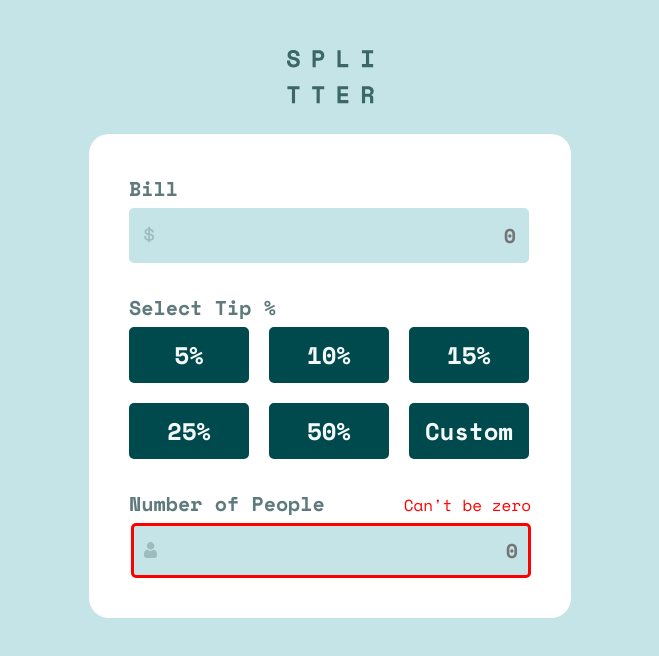
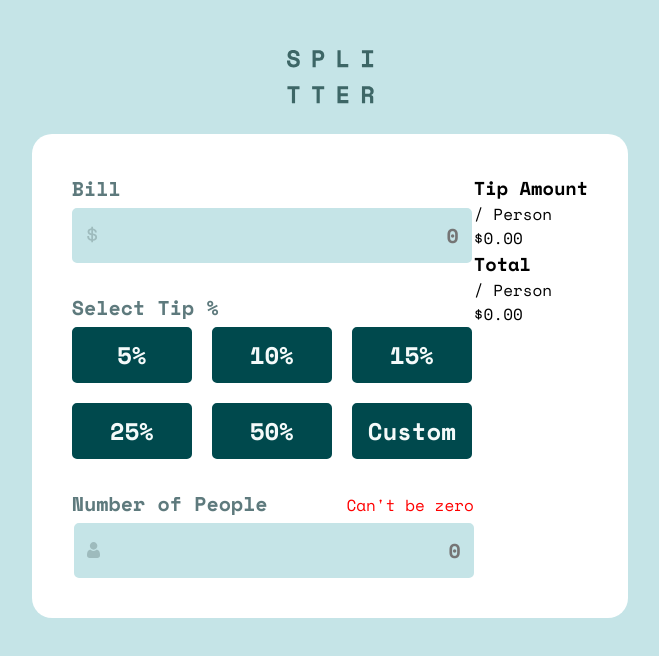
Before and after one commit to yoga1234/tip-calculator, a React (Create React App) app: page / in a window 1280 px wide. Shown: the top 656 px of the page, without its empty margins (310-969 px from the left). Built offline with nearby package versions, Linux system fonts and the light colour scheme.

Commit message:
initial code for rightside

```diff
--- a/src/components/MainComponent.css
+++ b/src/components/MainComponent.css
@@ -19,6 +19,8 @@
   width: max-content;
   border-radius: 20px;
   margin: 30px auto 0 auto;
+  display: flex;
+  flex-direction: row;
 }
 .bill-form h3 {
   font-size: 20px;
--- a/src/components/MainComponent.js
+++ b/src/components/MainComponent.js
@@ -2,12 +2,14 @@ import React from "react";
 
 import "./MainComponent.css";
 import { logoMain, iconDollar, iconPerson } from "../images";
+import RightSide from "./rightSide/RightSide";
 
 const MainComponent = () => {
   return (
     <div className="main-component-container">
       <img src={logoMain} alt="logo" className="logo-main" />
       <div className="app-container">
+        <div className="left-side">
           <div className="bill-form">
             <h3>Bill</h3>
             <img src={iconDollar} alt="dollar" className="icon-dollar" />
@@ -30,7 +32,11 @@ const MainComponent = () => {
               <p>Can't be zero</p>
             </div>
             <img src={iconPerson} alt="person" className="icon-person" />
-          <input type="text" placeholder="0" className="red-border" />
+            <input type="text" placeholder="0" />
+          </div>
+        </div>
+        <div className="right-side">
+          <RightSide />
         </div>
       </div>
     </div>
--- /dev/null
+++ b/src/components/rightSide/RightSide.js
@@ -0,0 +1,22 @@
+import React from "react";
+
+import "./RightSide.css";
+
+const RightSide = () => {
+  return (
+    <div className="right-side-container">
+      <div className="tip-amount">
+        <h3>Tip Amount</h3>
+        <p>/ Person</p>
+        <p className="total-money">$0.00</p>
+      </div>
+      <div className="total-amount">
+        <h3>Total</h3>
+        <p>/ Person</p>
+        <p className="total-money">$0.00</p>
+      </div>
+    </div>
+  );
+};
+
+export default RightSide;
```
Also changed, not shown: src/components/rightSide/RightSide.css (added). Lines whose indentation alone changed are shown as unchanged.
